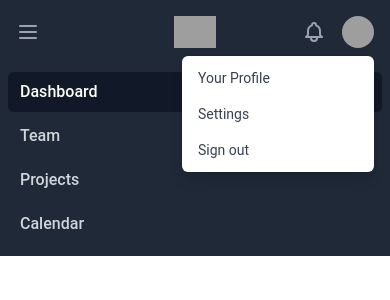
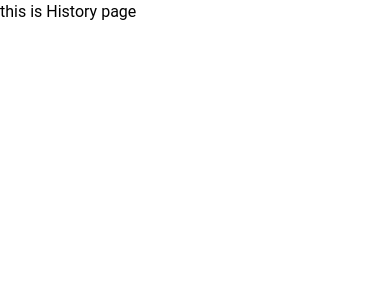
Before and after one commit to daikimare/my-portfolio, a Next.js app: page /contents/History in a window 390 px wide. Shown: the top 300 px of the page. Built offline with nearby package versions, Linux system fonts and the light colour scheme; grey boxes are pictures that could not be loaded.

Commit message:
page componentの初期化

```diff
--- a/pages/contents/Article.js
+++ b/pages/contents/Article.js
@@ -1,3 +1,4 @@
+// module
 import React from 'react';
 import Head from 'next/head';
 import Link from 'next/link';
--- a/pages/contents/Contact.js
+++ b/pages/contents/Contact.js
@@ -1,11 +1,12 @@
+// module
 import React from 'react';
 
-import Navbar from '../components/Navbar';
+// component
 
 export default function Contact() {
   return(
     <div>
-      <Navbar />
+      <h1>this is contact page</h1>
     </div>
   )
 }
--- a/pages/contents/History.js
+++ b/pages/contents/History.js
@@ -1,70 +1,10 @@
+// module
 import React from 'react';
 
 export default function History() {
   return (
-    <nav className="bg-gray-800">
-    <div className="max-w-7xl mx-auto px-2 sm:px-6 lg:px-8">
-      <div className="relative flex items-center justify-between h-16">
-        <div className="absolute inset-y-0 left-0 flex items-center sm:hidden">
-          <button type="button" className="inline-flex items-center justify-center p-2 rounded-md text-gray-400 hover:text-white hover:bg-gray-700 focus:outline-none focus:ring-2 focus:ring-inset focus:ring-white" aria-controls="mobile-menu" aria-expanded="false">
-            <span className="sr-only">Open main menu</span>
-            <svg className="block h-6 w-6" xmlns="http://www.w3.org/2000/svg" fill="none" viewBox="0 0 24 24" stroke="currentColor" aria-hidden="true">
-              <path strokeLinecap="round" strokeLinejoin="round" strokeWidth="2" d="M4 6h16M4 12h16M4 18h16" />
-            </svg>
-            <svg className="hidden h-6 w-6" xmlns="http://www.w3.org/2000/svg" fill="none" viewBox="0 0 24 24" stroke="currentColor" aria-hidden="true">
-              <path strokeLinecap="round" strokeLinejoin="round" strokeWidth="2" d="M6 18L18 6M6 6l12 12" />
-            </svg>
-          </button>
-        </div>
-        <div className="flex-1 flex items-center justify-center sm:items-stretch sm:justify-start">
-          <div className="flex-shrink-0 flex items-center">
-            <img className="block lg:hidden h-8 w-auto" src="https://tailwindui.com/img/logos/workflow-mark-indigo-500.svg" alt="Workflow" />
-            <img className="hidden lg:block h-8 w-auto" src="https://tailwindui.com/img/logos/workflow-logo-indigo-500-mark-white-text.svg" alt="Workflow" />
-          </div>
-          <div className="hidden sm:block sm:ml-6">
-            <div className="flex space-x-4">
-              <a href="#" className="bg-gray-900 text-white px-3 py-2 rounded-md text-sm font-medium">Dashboard</a>
-              <a href="#" className="text-gray-300 hover:bg-gray-700 hover:text-white px-3 py-2 rounded-md text-sm font-medium">Team</a>
-              <a href="#" className="text-gray-300 hover:bg-gray-700 hover:text-white px-3 py-2 rounded-md text-sm font-medium">Projects</a>
-              <a href="#" className="text-gray-300 hover:bg-gray-700 hover:text-white px-3 py-2 rounded-md text-sm font-medium">Calendar</a>
-            </div>
-          </div>
-        </div>
-        <div className="absolute inset-y-0 right-0 flex items-center pr-2 sm:static sm:inset-auto sm:ml-6 sm:pr-0">
-          <button className="bg-gray-800 p-1 rounded-full text-gray-400 hover:text-white focus:outline-none focus:ring-2 focus:ring-offset-2 focus:ring-offset-gray-800 focus:ring-white">
-            <span className="sr-only">View notifications</span>
-            <svg className="h-6 w-6" xmlns="http://www.w3.org/2000/svg" fill="none" viewBox="0 0 24 24" stroke="currentColor" aria-hidden="true">
-              <path strokeLinecap="round" strokeLinejoin="round" strokeWidth="2" d="M15 17h5l-1.405-1.405A2.032 2.032 0 0118 14.158V11a6.002 6.002 0 00-4-5.659V5a2 2 0 10-4 0v.341C7.67 6.165 6 8.388 6 11v3.159c0 .538-.214 1.055-.595 1.436L4 17h5m6 0v1a3 3 0 11-6 0v-1m6 0H9" />
-            </svg>
-          </button>
-
-          <div className="ml-3 relative">
-            <div>
-              <button type="button" className="bg-gray-800 flex text-sm rounded-full focus:outline-none focus:ring-2 focus:ring-offset-2 focus:ring-offset-gray-800 focus:ring-white" id="user-menu" aria-expanded="false" aria-haspopup="true">
-                <span className="sr-only">Open user menu</span>
-                <img className="h-8 w-8 rounded-full" src="https://images.unsplash.com/photo-1472099645785-5658abf4ff4e?ixlib=rb-1.2.1&ixid=eyJhcHBfaWQiOjEyMDd9&auto=format&fit=facearea&facepad=2&w=256&h=256&q=80" alt="" />
-              </button>
-            </div>
-
-
-            <div className="origin-top-right absolute right-0 mt-2 w-48 rounded-md shadow-lg py-1 bg-white ring-1 ring-black ring-opacity-5 focus:outline-none" role="menu" aria-orientation="vertical" aria-labelledby="user-menu">
-              <a href="#" className="block px-4 py-2 text-sm text-gray-700 hover:bg-gray-100" role="menuitem">Your Profile</a>
-              <a href="#" className="block px-4 py-2 text-sm text-gray-700 hover:bg-gray-100" role="menuitem">Settings</a>
-              <a href="#" className="block px-4 py-2 text-sm text-gray-700 hover:bg-gray-100" role="menuitem">Sign out</a>
-            </div>
-          </div>
-        </div>
-      </div>
+    <div>
+      <h1>this is History page</h1>
     </div>
-
-    <div className="sm:hidden" id="mobile-menu">
-      <div className="px-2 pt-2 pb-3 space-y-1">
-        <a href="#" className="bg-gray-900 text-white block px-3 py-2 rounded-md text-base font-medium">Dashboard</a>
-        <a href="#" className="text-gray-300 hover:bg-gray-700 hover:text-white block px-3 py-2 rounded-md text-base font-medium">Team</a>
-        <a href="#" className="text-gray-300 hover:bg-gray-700 hover:text-white block px-3 py-2 rounded-md text-base font-medium">Projects</a>
-        <a href="#" className="text-gray-300 hover:bg-gray-700 hover:text-white block px-3 py-2 rounded-md text-base font-medium">Calendar</a>
-      </div>
-    </div>
-    </nav>
   )
 }
--- a/pages/contents/Product.js
+++ b/pages/contents/Product.js
@@ -1,34 +1,11 @@
+// module
 import React from 'react';
 import Link from 'next/link';
-import { reveal as Menu } from 'react-burger-menu';
 
 export default function Product() {
 
-  const showSettings = (event) => {
-    event.preventDefault();
-  }
-
-  const handleOnOpen = () => {
-
-  }
-
   return(
     <div>
-      <header>
-        <Menu
-          pageWrapId={"page-wrap"}
-          right
-          width={'20%'}
-          isOpen={false}
-          onOpen={handleOnOpen}
-          >
-          <p><Link href="#">hoge</Link></p>
-          <p><Link href="#">fuga</Link></p>
-          <p><Link href="#">piyo</Link></p>
-          <p><Link href="#">poke</Link></p>
-          <p><Link href="#">bazu</Link></p>
-        </Menu>
-      </header>
       <main id="page-wrap">
         <h1>成果物</h1>
         <h3><Link href="/">Home</Link></h3>
```
